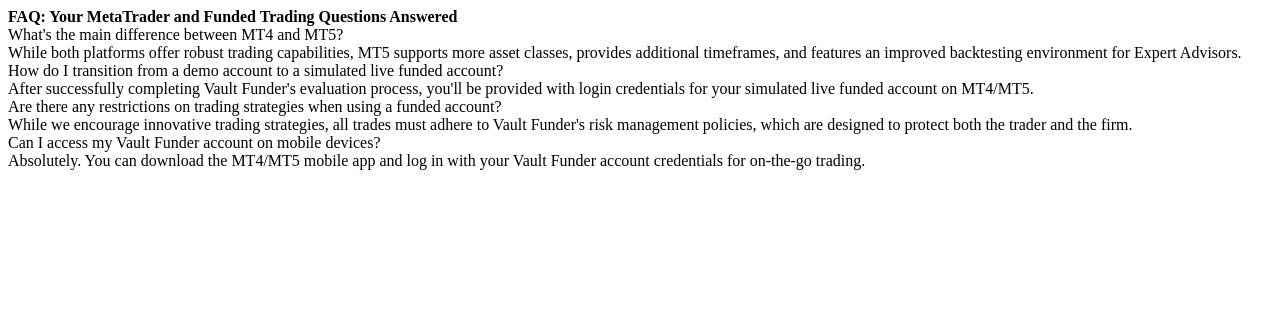
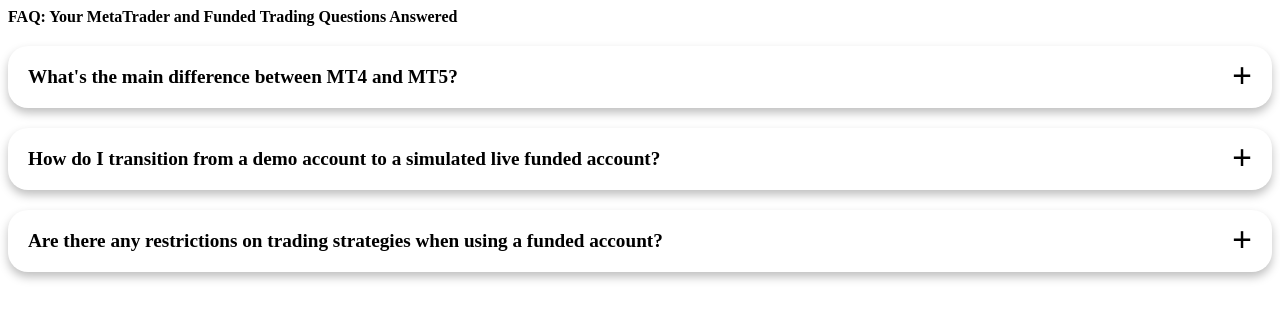
Before and after one commit to nyashad/Animated-FAQ-Accordion, a plain HTML site: page index.html in a window 1280 px wide. Drawn offline with Linux system fonts and the light colour scheme.

Commit message:
fixed naming of files style and js

```diff
--- a/index.html
+++ b/index.html
@@ -1,4 +1,19 @@
-<strong>FAQ: Your MetaTrader and Funded Trading Questions Answered </strong>
+<!DOCTYPE html>
+<html lang="en">
+<head>
+    <meta charset="UTF-8">
+    <meta name="viewport" content="width=device-width, initial-scale=1.0">
+    <title>FAQ: Your MetaTrader and Funded Trading Questions Answered</title>
+
+    <!-- Link to external CSS -->
+    <link rel="stylesheet" href="assets/style.css">
+
+    <!-- Link to external JS -->
+    <script src="assets/script.js" defer></script>
+</head>
+<body>
+
+    <strong>FAQ: Your MetaTrader and Funded Trading Questions Answered</strong>
     <div class="wrapper-faqs">
         <div class="container-faqs">
             <div class="question">What's the main difference between MT4 and MT5?</div>
@@ -15,13 +30,4 @@
         <div class="container-faqs">
             <div class="question">Are there any restrictions on trading strategies when using a funded account?</div>
             <div class="answercont">
-<div class="answer">While we encourage innovative trading strategies, all trades must adhere to Vault Funder's risk management policies, which are designed to protect both the trader and the firm.</div>
-</div>
-</div>
-<div class="container-faqs">
-<div class="question">Can I access my Vault Funder account on mobile devices?</div>
-<div class="answercont">
-<div class="answer">Absolutely. You can download the MT4/MT5 mobile app and log in with your Vault Funder account credentials for on-the-go trading.</div>
-</div>
-</div>
-</div>
+                <div class="answer">While we encourage innovative trading strategies, all trades must adhere to Vault Funder's risk management policies, which are designed to protect both the trader and the
```
Lines whose indentation alone changed are shown as unchanged.
